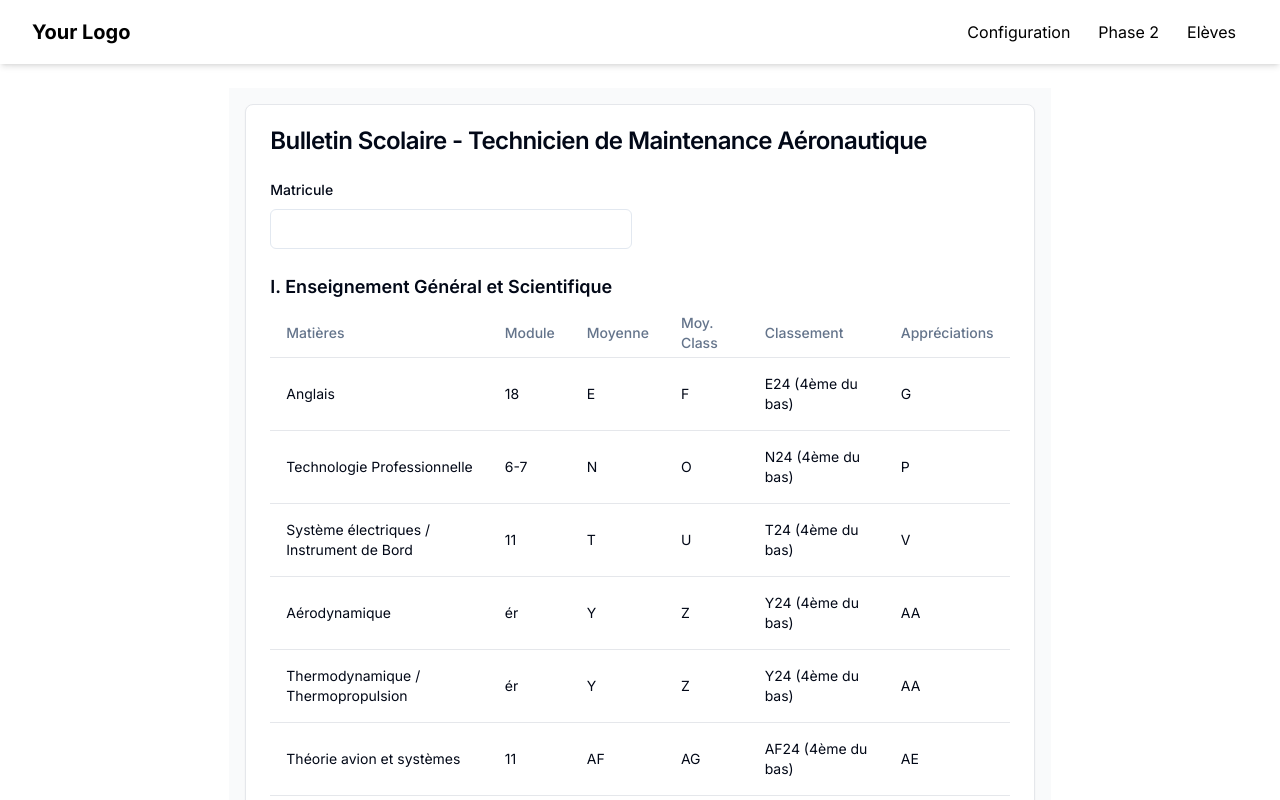
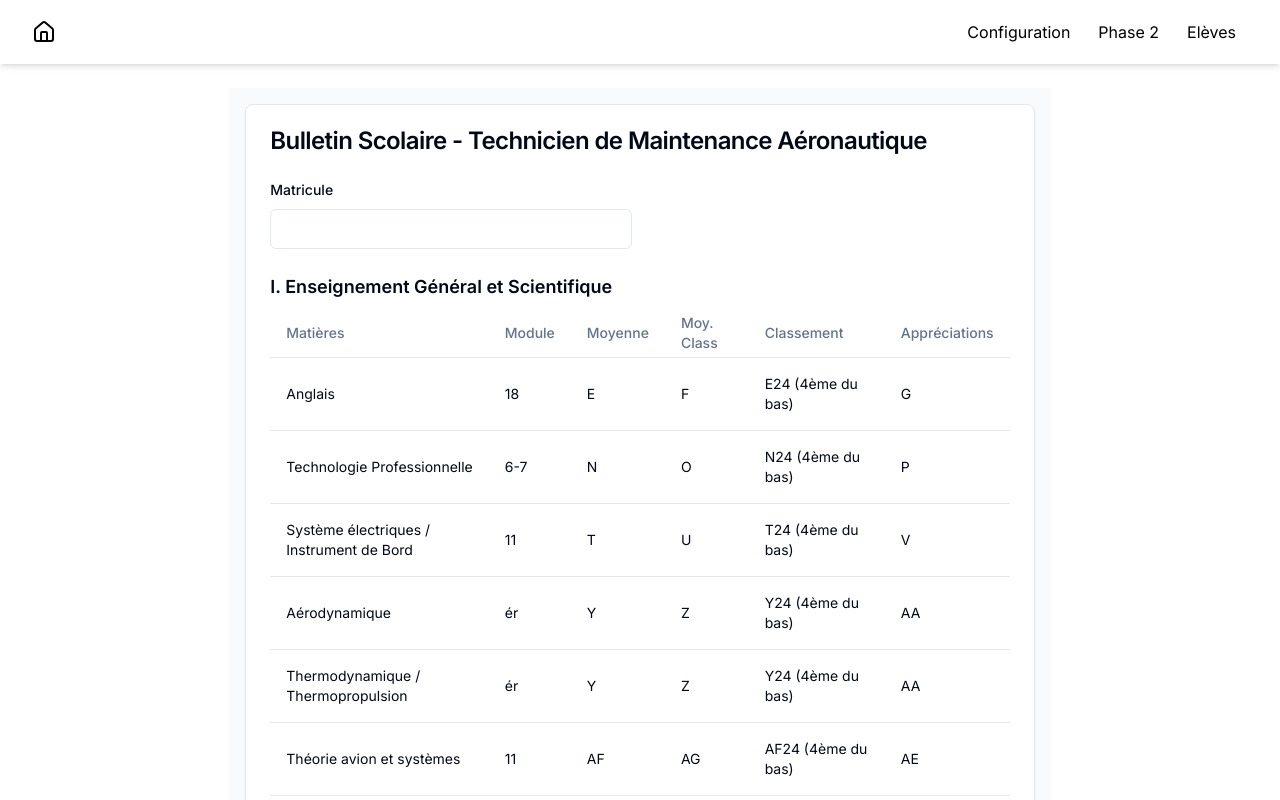
Before and after one commit to koala819/Bulletins-generator, a Next.js app: page / in a window 1280 px wide. Shown: the top 800 px of the page. Built offline with nearby package versions, Linux system fonts and the light colour scheme.

Commit message:
change logo by home icon

```diff
--- a/components/molecules/Navbar.tsx
+++ b/components/molecules/Navbar.tsx
@@ -1,6 +1,6 @@
 'use client'
 
-import { Menu } from 'lucide-react'
+import { Home, Menu } from 'lucide-react'
 import * as React from 'react'
 import { useState } from 'react'
 
@@ -41,8 +41,7 @@ export function Navbar() {
       <div className="max-w-7xl mx-auto px-4 sm:px-6 lg:px-8">
         <div className="flex justify-between items-center h-16">
           <Link href="/" className="flex items-center">
-            {/* Add your logo or site name here */}
-            <span className="text-xl font-bold">Your Logo</span>
+            <Home w-8 h-8 />
           </Link>
 
           {/* Desktop Navigation */}
```
